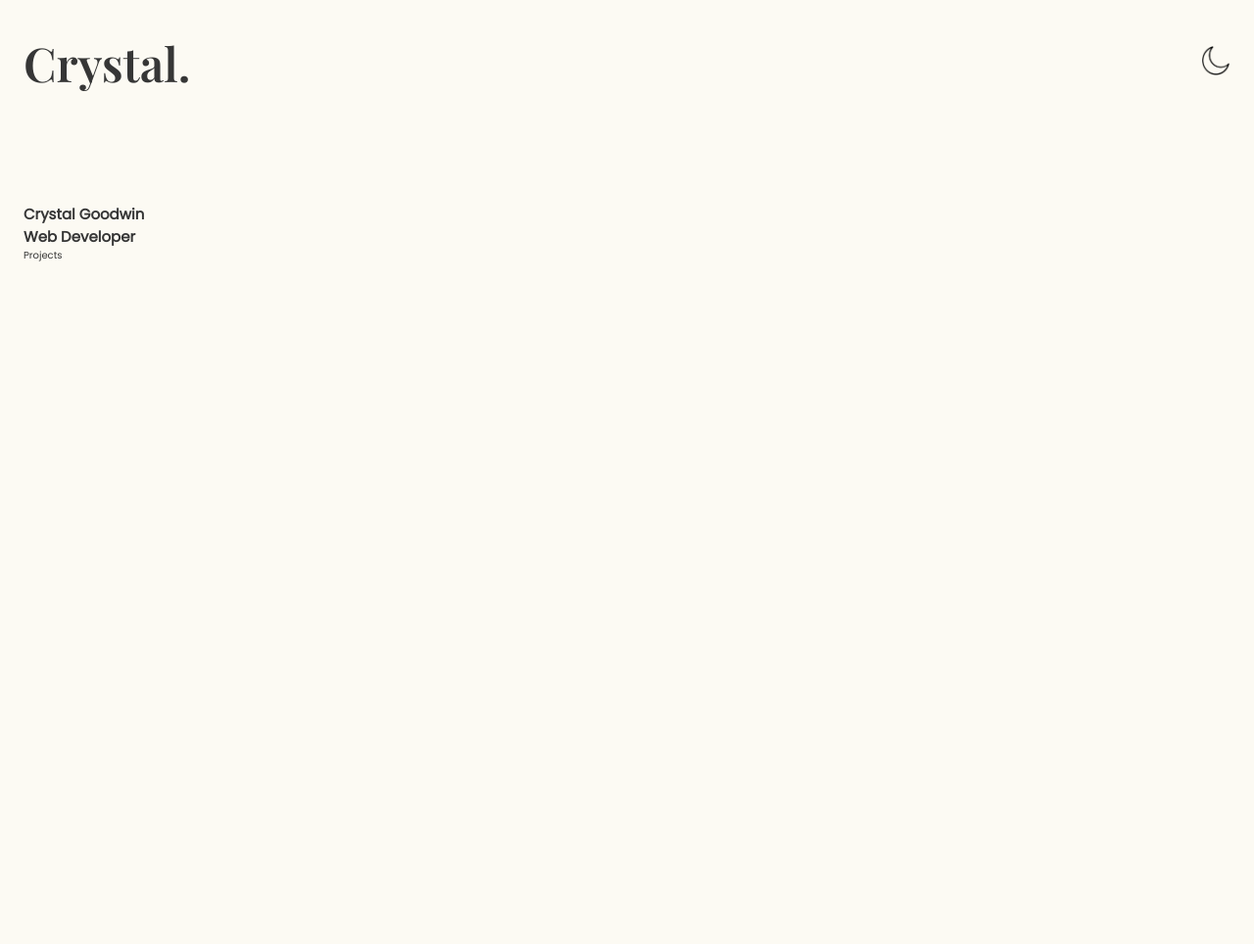
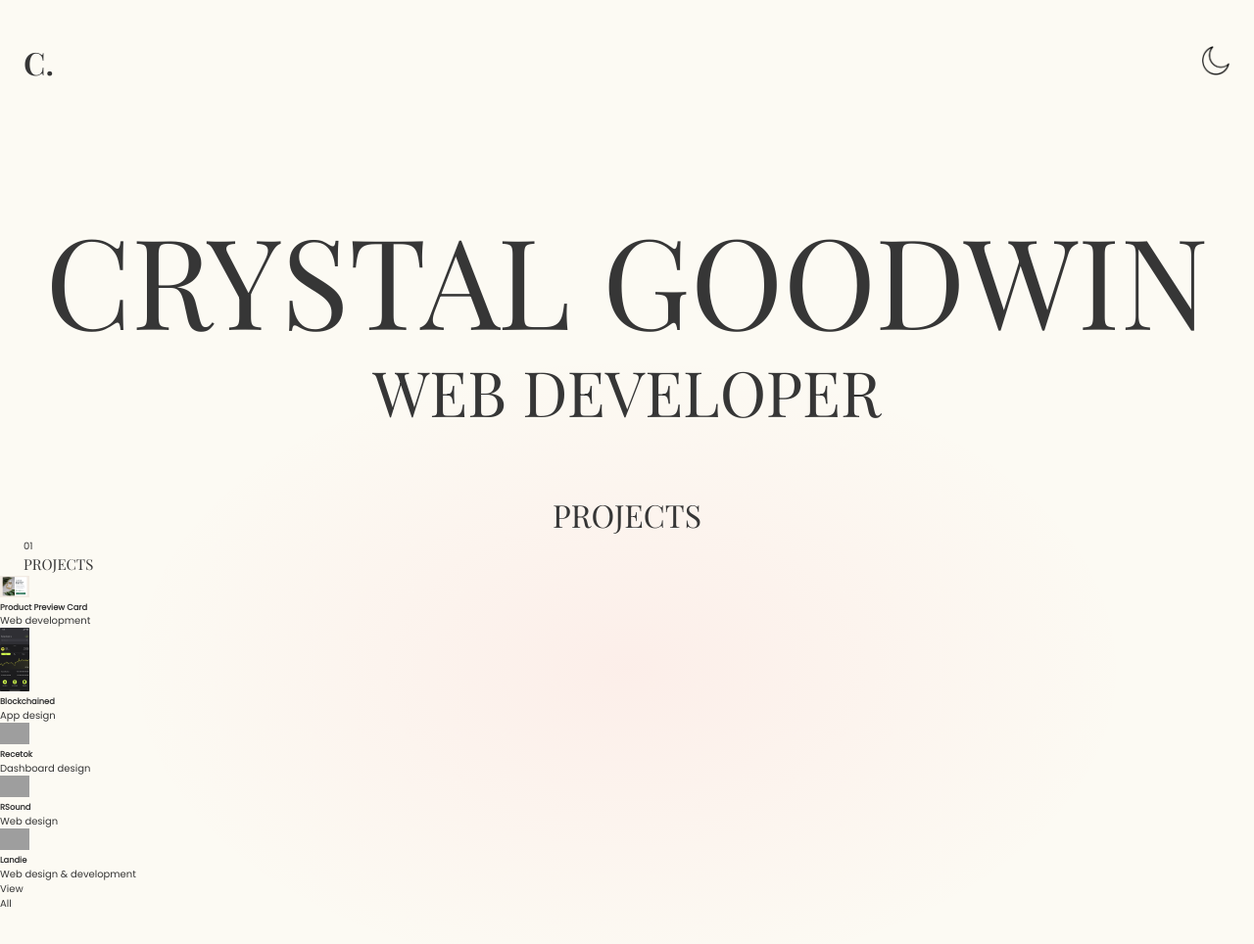
Before and after one commit to crystgoodwin/crystgoodwin.github.io, a plain HTML site: page index.html in a window 1280 px wide. Shown: the whole page at 98% size. Before the commit the page ends 800 px from the top, so only its background shows below. Drawn offline with nearby package versions, Linux system fonts and the light colour scheme; grey boxes are pictures that could not be loaded.

Commit message:
Created Projects section

```diff
--- a/index.html
+++ b/index.html
@@ -13,7 +13,7 @@
 <body>
    <header class="header" id="home">
       <nav class="navbar container">
-         <a href="#" class="logo">Crystal.</a>
+         <a href="#" class="logo">C.</a>
          <div class="navbar-buttons">
             <div class="button icon-button theme-toggle-button">
                <img class="theme-off" src="images/night-mode.png" alt="moon icon">
@@ -22,10 +22,85 @@
          </div>
       </nav>
    </header>
-   <section class="container">
-      <h1>Crystal Goodwin</h1>
-      <h2>Web Developer</h2>
-      <p>Projects</p>
+
+   <!-- Hero -->
+   <section class="hero section">
+      <div class="container">
+         <h1 class="title main-title">Crystal Goodwin
+         </h1>
+         <h2 class="title job-title">Web Develope<span class="has-sparkles-alt">r</span></h2>
+         <p class="title proj-title">Projects</p>
+      </div>
+   </section>
+
+   <!-- Portfolio -->
+   <section class="portfolio section" id="portfolio">
+      <div class="container">
+         <div class="section-title-container">
+            <span class="title-number">01</span>
+            <h2 class="title section-title">Projects</h2>
+         </div>
+      </div>
+      <div class="portfolio-cards d-grid">
+
+         <a href="#" class="portfolio-card portfolio-card-1">
+            <div class="card-image">
+               <img src="images/product-preview-screenshot.png" alt="">
+            </div>
+            <div class="card-heading">
+               <h5 class="card-title">Product Preview Card</h5>
+               <span class="card-subtitle">Web development</span>
+            </div>
+         </a>
+
+         <a href="#" class="portfolio-card portfolio-card-2">
+            <div class="card-image">
+               <img src="images/blockchained.png" alt="">
+            </div>
+            <div class="card-heading">
+               <h5 class="card-title">Blockchained</h5>
+               <span class="card-subtitle">App design</span>
+            </div>
+         </a>
+
+         <a href="#" class="portfolio-card portfolio-card-3">
+            <div class="card-image">
+               <img src="images/recehtok.png" alt="">
+            </div>
+            <div class="card-heading">
+               <h5 class="card-title">Recetok</h5>
+               <span class="card-subtitle">Dashboard design</span>
+            </div>
+         </a>
+
+         <a href="#" class="portfolio-card portfolio-card-4">
+            <div class="card-image">
+               <img src="images/rsound.png" alt="">
+            </div>
+            <div class="card-heading">
+               <h5 class="card-title">RSound</h5>
+               <span class="card-subtitle">Web design</span>
+            </div>
+         </a>
+
+         <a href="#" class="portfolio-card portfolio-card-5">
+            <div class="card-image">
+               <img src="images/landie.png" alt="">
+            </div>
+            <div class="card-heading">
+               <h5 class="card-title">Landie</h5>
+               <span class="card-subtitle">Web design & development</span>
+            </div>
+         </a>
+
+         <div class="portfolio-card portfolio-card-6 large-button-container">
+            <a href="#" class="large-button button-fill">
+               View
+               <br> All
+            </a>
+         </div>
+
+      </div>
    </section>
 
    <script src="app.js"></script>
--- a/style.css
+++ b/style.css
@@ -32,7 +32,7 @@ body {
 }
 
 body.dark-theme {
-   --light-color: #000;
+   --light-color: #130f0f;
    --dark-color: #fff;
    --border-top-color: rgba(255, 255, 255, .1);
 }
@@ -50,6 +50,26 @@ a {
    padding: 0 var(--container-padding);
 }
 
+.section {
+   position: relative;
+}
+
+.d-grid {
+   display: grid;
+}
+
+.section:not(.hero)::before {
+   content: '';
+   position: absolute;
+   top: 35%;
+   left: 50%;
+   transform: translate(-50%, -50%);
+   width: 80vw;
+   height: 80vh;
+   background: radial-gradient(50% 50% at 50% 50%, rgba(255, 101, 118, .08) 0%, rgba(255, 101, 118, 0) 100%);
+   z-index: -1;
+}
+
 /* !HEADER */
 .header {
    margin-bottom: 5rem;
@@ -65,7 +85,7 @@ a {
 
 .logo {
    font-family: var(--title-font-family);
-   font-size: 3rem;
+   font-size: 2rem;
    font-weight: 600;
 }
 
@@ -89,3 +109,73 @@ img {
 .dark-theme .theme-on {
    display: block;
 }
+
+/* !HERO */
+
+.title {
+   font-family: var(--title-font-family);
+   font-weight: 300;
+   text-transform: uppercase;
+}
+
+.main-title {
+   font-size: clamp(5rem, 10vw, 10rem);
+   text-align: center;
+   line-height: 1.2;
+}
+
+.job-title {
+   font-size: clamp(3rem, 5vw, 5rem);
+   text-align: center;
+   line-height: 1.2;
+}
+
+.proj-title {
+   font-size: clamp(1.5rem, 3vw, 2rem);
+   text-align: center;
+   padding-top: 4rem;
+}
+
+.inline-image {
+   display: inline-block;
+   width: 7rem;
+   height: 7rem;
+   background: url(images/hero-image.jpg) top center no-repeat;
+   background-size: cover;
+   border-radius: 50%;
+   border-bottom-left-radius: 0;
+   margin: 0 1.5rem;
+}
+
+.has-sparkles,
+.has-sparkles-alt {
+   position: relative;
+}
+
+.has-sparkles::before,
+.has-sparkles::after {
+   content: '';
+   position: absolute;
+   background: url(images/sparkle.png) center no-repeat;
+   background-size: cover;
+}
+
+.dark-theme .has-sparkles::before,
+.dark-theme .has-sparkles::after {
+   background: url(images/sparkle_light.png) center no-repeat;
+   background-size: cover;
+}
+
+.has-sparkles::before {
+   width: 1rem;
+   height: 1rem;
+   top: -.5rem;
+   right: -.5rem;
+}
+
+.has-sparkles::after {
+   width: .8rem;
+   height: .8rem;
+   bottom: 1rem;
+   right: -1.2rem;
+}
```
Also changed, not shown: images/blockchained.png (added), images/hero-image-bw.jpg (added), images/hero-image.jpg (added), images/product-preview-screenshot.png (added), 4 other files.
